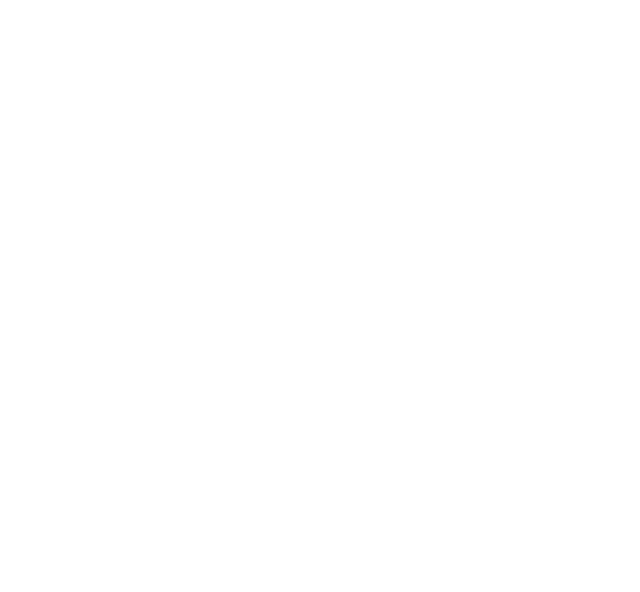
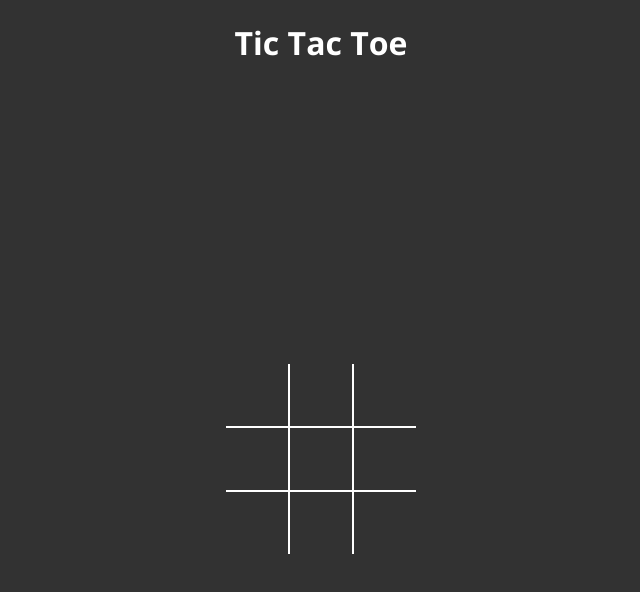
Before and after one commit to VasIndo/Tic-Tac-Toe, a plain HTML site: page tic-tac-toe/index.html in a window 1280 px wide. Shown: the whole page, without its empty margins (319-959 px from the left). Drawn offline with nearby package versions, Linux system fonts and the light colour scheme.

Commit message:
added Style and render function

```diff
--- a/tic-tac-toe/index.html
+++ b/tic-tac-toe/index.html
@@ -1,14 +1,14 @@
 <!DOCTYPE html>
-<html lang="en">
+<html lang="de">
 <head>
     <meta charset="UTF-8">
     <meta name="viewport" content="width=device-width, initial-scale=1.0">
     <title>Tic Tac Toe</title>
     <link rel="stylesheet" href="style.css">
 </head>
-<body>
-
-
+<body onload="init()">
+    <h1>Tic Tac Toe</h1>
+    <div id="content"></div>
     <script src="script.js"></script>
 </body>
 </html>
--- a/tic-tac-toe/script.js
+++ b/tic-tac-toe/script.js
@@ -0,0 +1,33 @@
+let fields = [
+    null,
+    null,
+    null,
+    null,
+    null,
+    null,
+    null,
+    null,
+    null,
+]
+
+function init(){
+    render();
+}
+
+function render() {
+    const contentDiv = document.getElementById('content');
+    let html = '<table>';
+
+    for (let i = 0; i < 3; i++) {
+        html += '<tr>';
+        for (let j = 0; j < 3; j++) {
+            const fieldIndex = i * 3 + j;
+            const fieldValue = fields[fieldIndex];
+            html += `<td>${fieldValue === 'circle' ? 'o' : fieldValue === 'cross' ? 'x' : ''}</td>`;
+        }
+        html += '</tr>';
+    }
+
+    html += '</table>';
+    contentDiv.innerHTML = html;
+}
--- a/tic-tac-toe/style.css
+++ b/tic-tac-toe/style.css
@@ -0,0 +1,53 @@
+@import url('https://fonts.googleapis.com/css2?family=Open+Sans:wght@400;700&display=swap');
+
+body {
+    font-family: 'Open Sans', sans-serif;
+    height: 100vh;
+    margin: 0;
+    background-color: #323232;
+    color: white;
+}
+
+h1 {
+    text-align: center;
+}
+
+#content {
+    display: flex;
+    justify-content: center;
+    align-items: center;
+    margin-top: 300px;
+}
+
+table {
+    border-collapse: collapse;
+}
+
+td {
+    width: 60px;
+    height: 60px;
+    text-align: center;
+    vertical-align: middle;
+    font-size: 24px;
+    border: 2px solid white;
+}
+
+table {
+    border-spacing: 0;
+}
+
+table tr:first-child td {
+    border-top: none;
+}
+
+table tr td:first-child {
+    border-left: none;
+}
+
+table tr:last-child td {
+    border-bottom: none;
+}
+
+table tr td:last-child {
+    border-right: none;
+}
```
